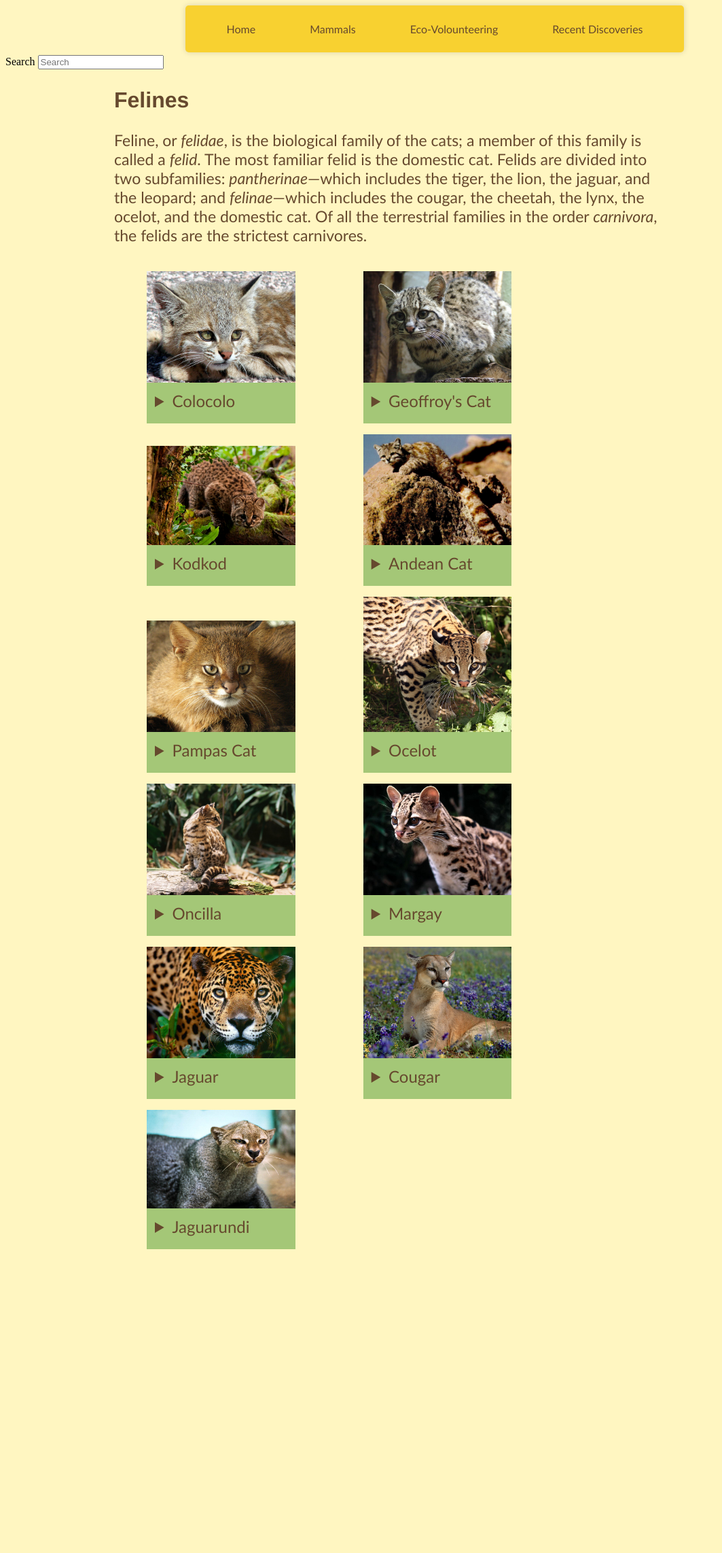
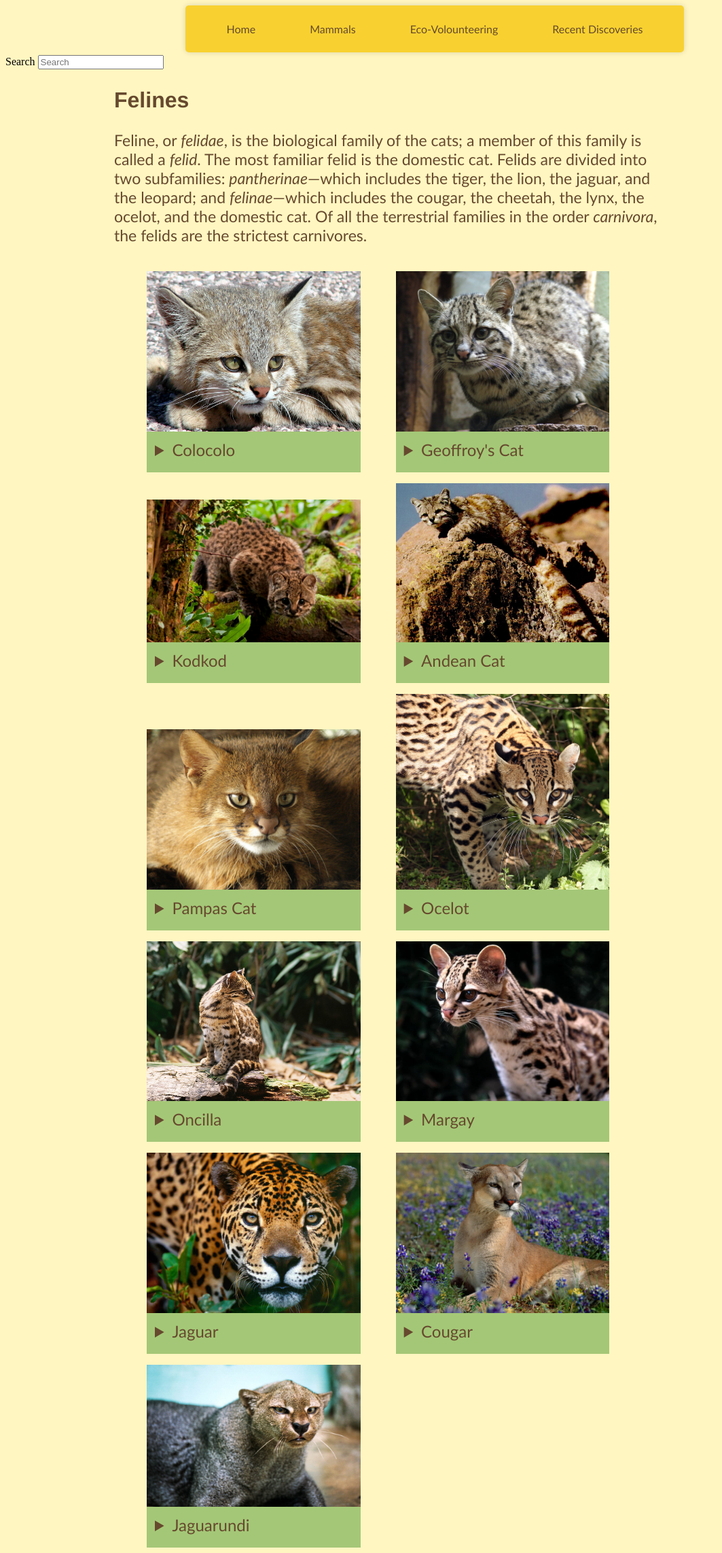
Before and after one commit to liannehebert/large-data-website, a Jekyll site: the page built from felines.html, in a window 1280 px wide. Shown: the whole page at 68% size, without its empty margins (0-1063 px from the left). Built offline with Jekyll 4.4.1, drawn with Linux system fonts in a browser that asks for light colours; before the commit the page ends 1846 px from its top, so only the background shows below that.

Commit message:
Styled some of the photo options

```diff
--- a/css/general.css
+++ b/css/general.css
@@ -158,11 +158,11 @@ p, li{
 
 .photo{
 	display:inline-table;
-	width:100%;
+	max-width:500px;
 }
 
 .photo-spacer{
-	padding:1em 3em 0 3em;
+	margin:1em 0 0 3em;
 }
 
 .photo-list{
@@ -218,8 +218,12 @@ dl{
 
 /*End of styling for the show/hide information for animal profiles.*/
 
+.volunteer-photo{
+	max-width:400px;
+}
 
-@media only screen and (min-width: 34em){
+
+@media only screen and (min-width: 37em){
 
 .unit-m-1-3{
 	width:33.333%;
```
